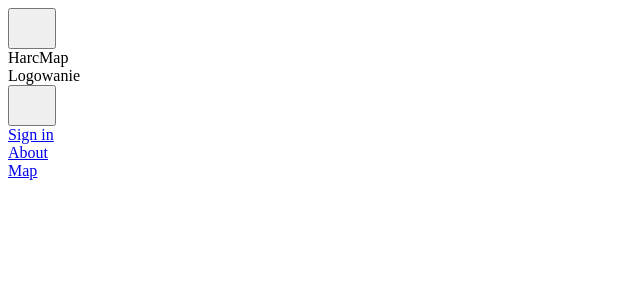
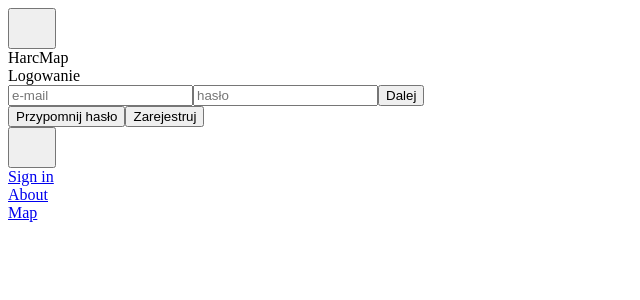
Before and after one commit to Drego31/harc_map, a Vue app: page /#/ in a window 1280 px wide. Shown: the top 300 px of the page, without its empty margins (0-640 px from the left). Built offline with nearby package versions, Linux system fonts and the light colour scheme; some icons are missing.

Commit message:
Add all neccessary field to sign-in #14

```diff
--- a/src/components/pages/sign-in.vue
+++ b/src/components/pages/sign-in.vue
@@ -1,15 +1,26 @@
 <template>
   <t-page>
     <div class="a-title">Logowanie</div>
+    <div class="f-pb-1">
+      <a-input placeholder="e-mail" />
+      <a-input placeholder="hasło" />
+      <a-button>Dalej</a-button>
+    </div>
+    <a-button>Przypomnij hasło</a-button>
+    <a-button>Zarejestruj</a-button>
   </t-page>
 </template>
 
 <script>
-import TPage from 'components/templates/page'
+import TPage from 'templates/page'
+import AInput from 'atoms/input'
+import AButton from 'atoms/button'
 
 export default {
   name: 'p-sign-in',
   components: {
+    AButton,
+    AInput,
     TPage,
   },
 }
--- a/src/style/base.sass
+++ b/src/style/base.sass
@@ -2,7 +2,7 @@
   overflow-y: hidden
 
 body
-  @extend .f-text-12
+  @extend .f-text-16
   font-family: Arial, serif
   color: $Tundora
   margin: 0
--- a/src/style/components/atoms/title.sass
+++ b/src/style/components/atoms/title.sass
@@ -1,7 +1,5 @@
 .a-title
-  @extend .f-text-24
-  @extend .f-pt-1, .f-pb-1
-  border-bottom: 1px solid $Boulder
-  text-align: center
+  @extend .f-pt-1, .f-pb-1, .f-mb-1
+  border-bottom: 1px solid $Silver_Chalice
   font-weight: bold
   text-decoration: none
--- a/src/style/components/templates/page.sass
+++ b/src/style/components/templates/page.sass
@@ -1,7 +1,7 @@
 
 .t-page
   +fill(absolute)
-  background-color: $White
+  background-color: $Alabaster
   overflow: hidden
   overflow-y: auto
   padding: 10px 15px
--- a/src/style/variables.sass
+++ b/src/style/variables.sass
@@ -1,7 +1,7 @@
 
 $White: rgb(255, 255, 255)
 $Alabaster: rgb(250, 250, 250)
-$Silver_Chalice: #a7a7a7
+$Silver_Chalice: #c1c1c1
 $Tundora: #4c4c4c
 $Boulder: #757575
 $Red: #ee1c25
```
